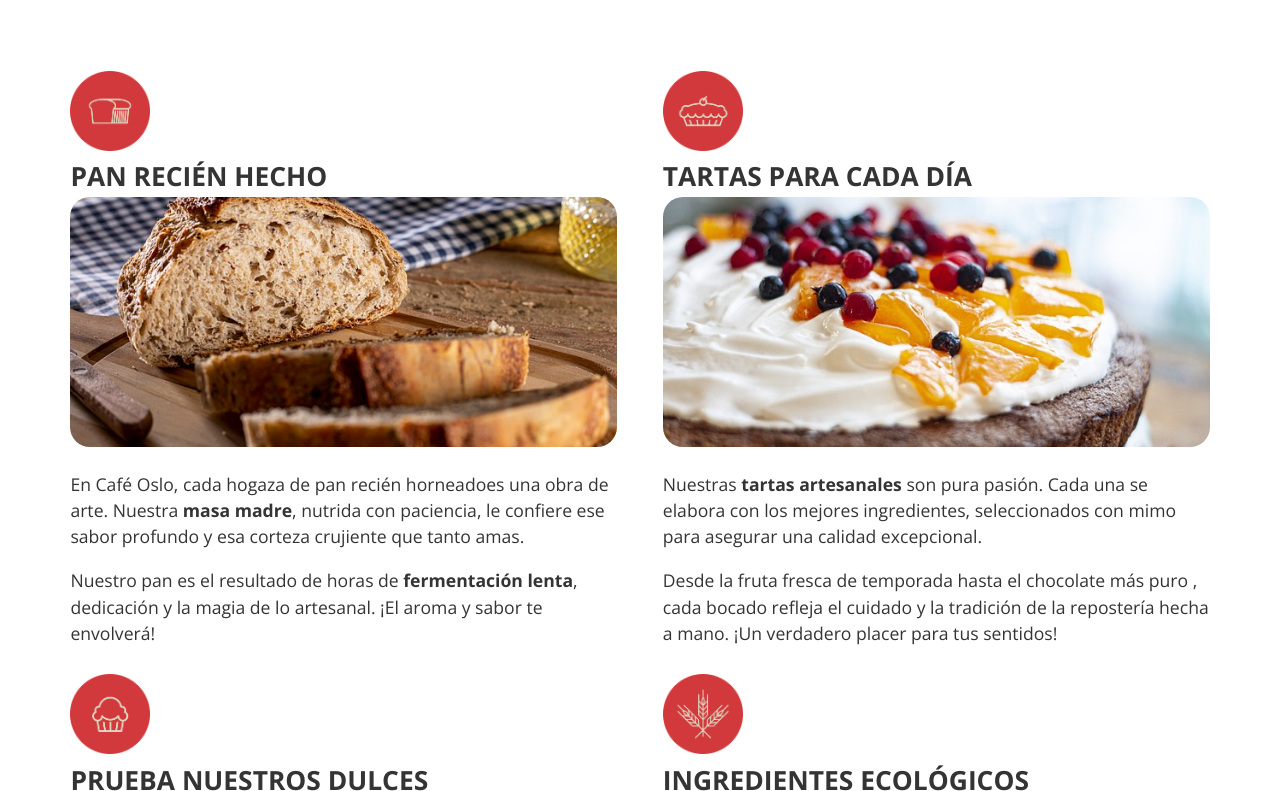
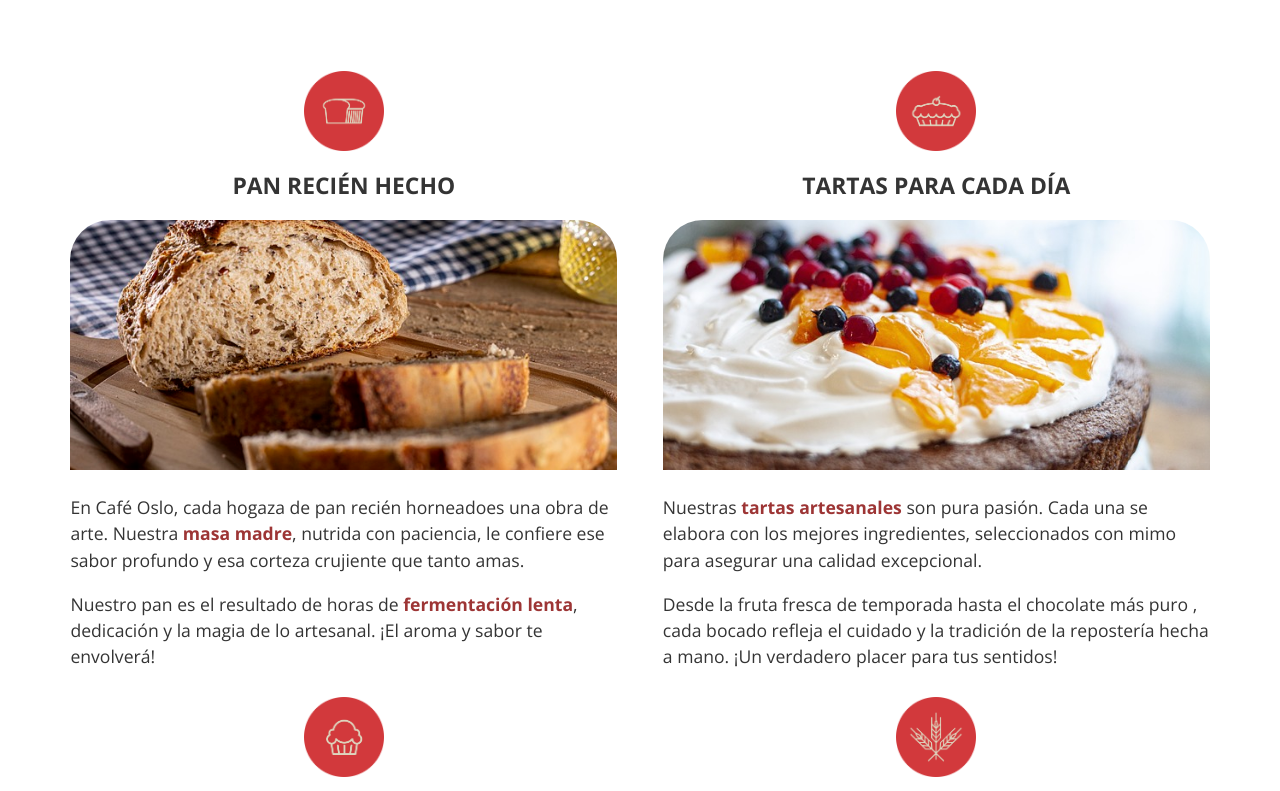
Before and after one commit to alfonso8969/cafe-oslo, a plain HTML site: page index.html in a window 1280 px wide. Shown: the part 1135-1926 px from the top of the page. Drawn offline with nearby package versions, Linux system fonts and the light colour scheme.

Commit message:
Fin práctica CRN Getafe día 10/07/2025

```diff
--- a/css/styles.css
+++ b/css/styles.css
@@ -165,9 +165,20 @@ main {
     color: #f5f0ed;
 }
 
+.zonaRoja a:hover {
+    color: #772cda;
+}
+
 .zonaCrema a {
     color: #9d3538;
 }
+
+.zonaCrema a:hover {
+    color: #772cda;
+}
+
+
+
 
 /* Desayunar */
 .desayunar {
@@ -191,7 +202,7 @@ main {
 .product__image img {
     width: 100%;
     height: 250px;
-    border-radius: 20px;
+    border-radius: 40px 40px 0 0;
     object-fit: cover;
 }
 
@@ -204,6 +215,19 @@ main {
     flex-basis: 48% !important;
 }
 
+:is(.product) .product__icon, .product__title {
+    text-align: center;
+    margin-bottom: .7em;
+}
+
+.product__title {
+    font-size: 1.3em;
+}
+
+.product__description strong {
+    font-weight: 700;
+    color: #9d3535;
+}
 
 /* footer */
 .main-footer {
```
